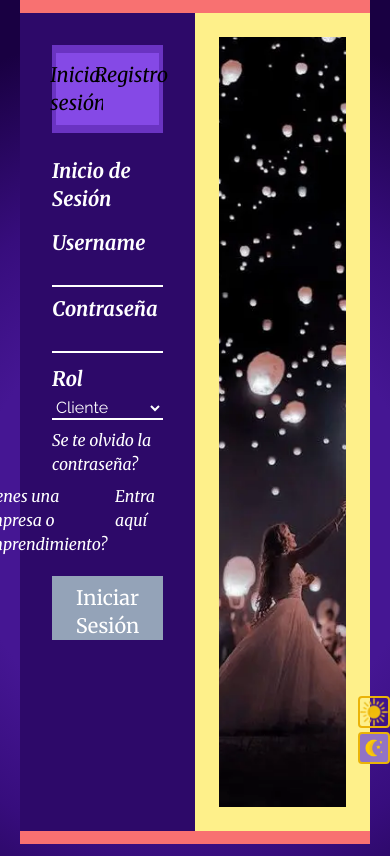
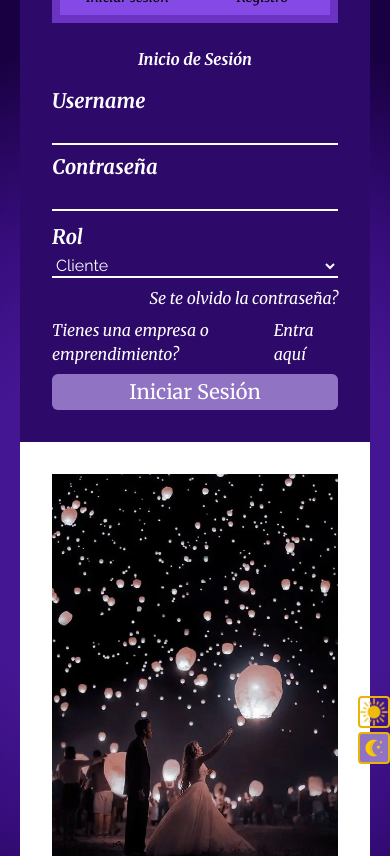
Before and after one commit to albust2005/bloomsterly, a React (Vite) app in the folder Client/: page /login in a window 390 px wide. Shown: the top 856 px of the page. Built offline with nearby package versions, Linux system fonts and the light colour scheme.

Commit message:
Responsive login 50%

```diff
--- a/Client/src/pages/Login.jsx
+++ b/Client/src/pages/Login.jsx
@@ -24,12 +24,12 @@ export function Login() {
 
 
   return (
-    <div className=" h-screen flex justify-center items-center bg-red-400 font-title italic text-xl">
-      <div className=" bg-dark_theme w-1/2 h-[97%] p-8 ">
-        <nav className="bg-[#6a33c2]">
-          <ul className="flex justify-center content-center cursor-pointer p-2">
-            <li className="cursor-pointer bg-[#8549e6] px-5 py-2 w-1/2 flex justify-center" onClick={Inicios}>Iniciar sesión</li>
-            <li className="cursor-pointer bg-[#8549e6] px-7 py-2 w-1/2 flex justify-center" onClick={Registros}>Registro</li>
+    <div className=" h-screen flex justify-center items-center  font-title italic text-xl minicel:flex-col sm:flex-row mt-3">
+      <div className=" bg-dark_theme w-full sm:w-2/5 lg:w-1/2 h-full p-8 ">
+        <nav className="bg-[#6a33c2] w-full ">
+          <ul className="flex justify-center content-center cursor-pointer p-2  w-full ">
+            <li className="cursor-pointer bg-[#8549e6] px-5 py-2 w-1/2 flex justify-center minicel:text-xs celular:text-sm sm:text-base md:text-xl" onClick={Inicios}>Iniciar sesión</li>
+            <li className="cursor-pointer bg-[#8549e6] px-7 py-2 w-1/2 flex justify-center minicel:text-xs celular:text-sm sm:text-base md:text-xl" onClick={Registros}>Registro</li>
           </ul>
         </nav>
 
@@ -38,7 +38,7 @@ export function Login() {
 
 
 
-      <div className="bg-yellow-200 w-1/2 h-[97%] p-6"> {/*imagen */}
+      <div className="bg-white w-full sm:w-2/5 lg:w-1/2 h-full p-8"> {/*imagen */}
         <img src="../src/assets/img/imagenlogin.webp" alt=""
          className=" w-full h-full  object-cover "/>
       </div>
--- a/Client/src/pages/inicio_sesion.jsx
+++ b/Client/src/pages/inicio_sesion.jsx
@@ -21,7 +21,7 @@ export function InicioSesion() {
 
   return (
     <div className="form-box flex justify-center items-center flex-col gap-4 mt-6 w-full bg-transparent relative text-white ">
-      <h1 className="font-semibold">Inicio de Sesión</h1>
+      <h1 className="font-semibold text-base sm:text-xl md:text-2xl lg:3xl">Inicio de Sesión</h1>
 
       <form action="" className="w-full " onSubmit={onSublime} >
         <div className="input-box animation flex flex-col ">
@@ -72,11 +72,9 @@ export function InicioSesion() {
           <a href="#" className="px-2 hover:bg-light_theme rounded-md">Entra aquí</a></p>
         </div>
 
-        <div className="flex justify-center items-center w-full bg-slate-400 mt-5 ">
-          <button className="text-white mt-2 ">
+          <button className="text-white mt-2 bg-color_switch_theme_dark w-full p-1 rounded-md hover:bg-[#8e5ee0]">
             Iniciar Sesión
           </button>
-        </div>
       </form>
     </div>
   );
--- a/Client/src/pages/registro.jsx
+++ b/Client/src/pages/registro.jsx
@@ -21,12 +21,12 @@ export function Registro() {
 
       <form action="" className="w-full " onSubmit={onSublime} >
         <div className="input-box animation flex flex-col ">
-          <label htmlFor="Username" className="mb-1 font-semibold">
-            Username
+          <label htmlFor="Name" className="mb-1 font-semibold">
+            Nombre
           </label>
            <input type="text"
            className="focus:outline-none bg-transparent border-b-2 border-black "
-          {...register("Username",{
+          {...register("Name",{
             required: {
               value: true,
               message: "Escribe tu nombre de usuario"
--- a/Client/tailwind.config.js
+++ b/Client/tailwind.config.js
@@ -28,6 +28,7 @@ export default {
         'gradient-radial': 'radial-gradient(var(--tw-gradient-stops))',
       },
       screens: {
+        'minicel' : "250px",
         'celular' : '350px'
       },
       height: {
```
